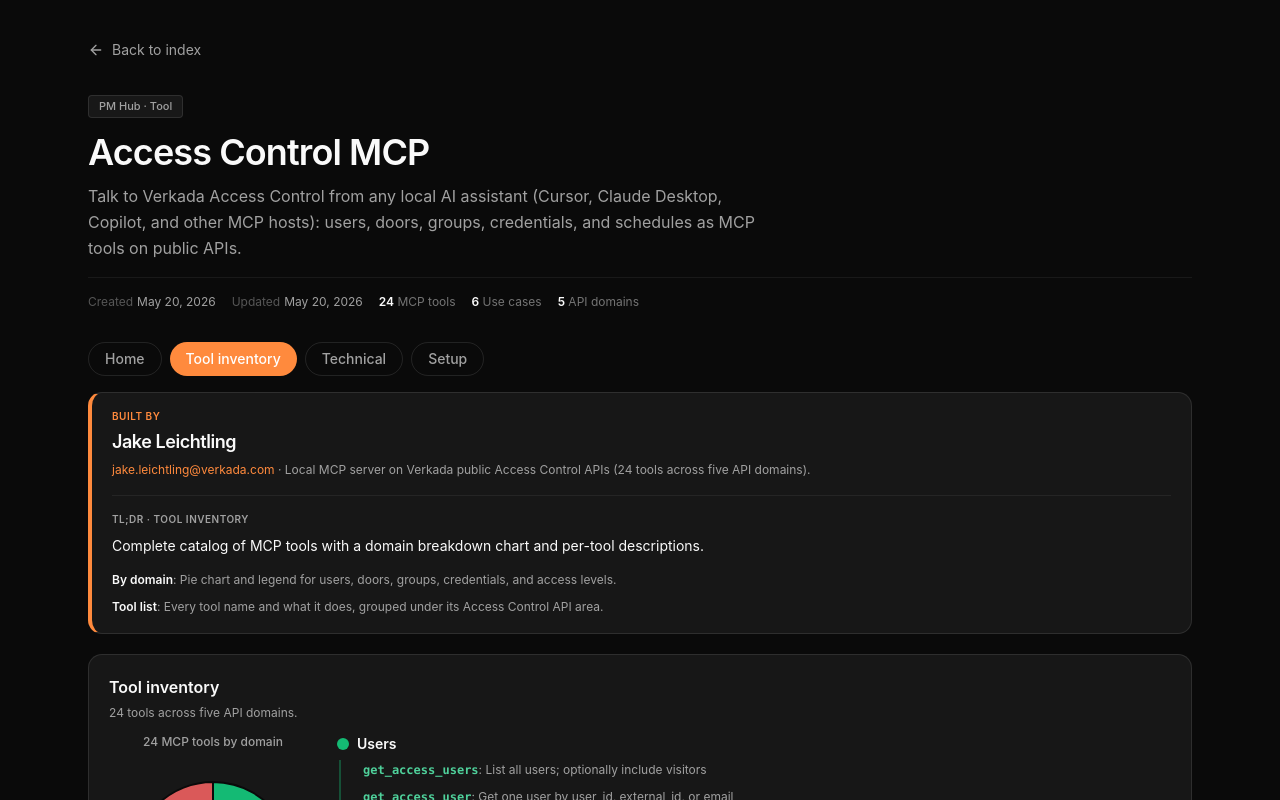
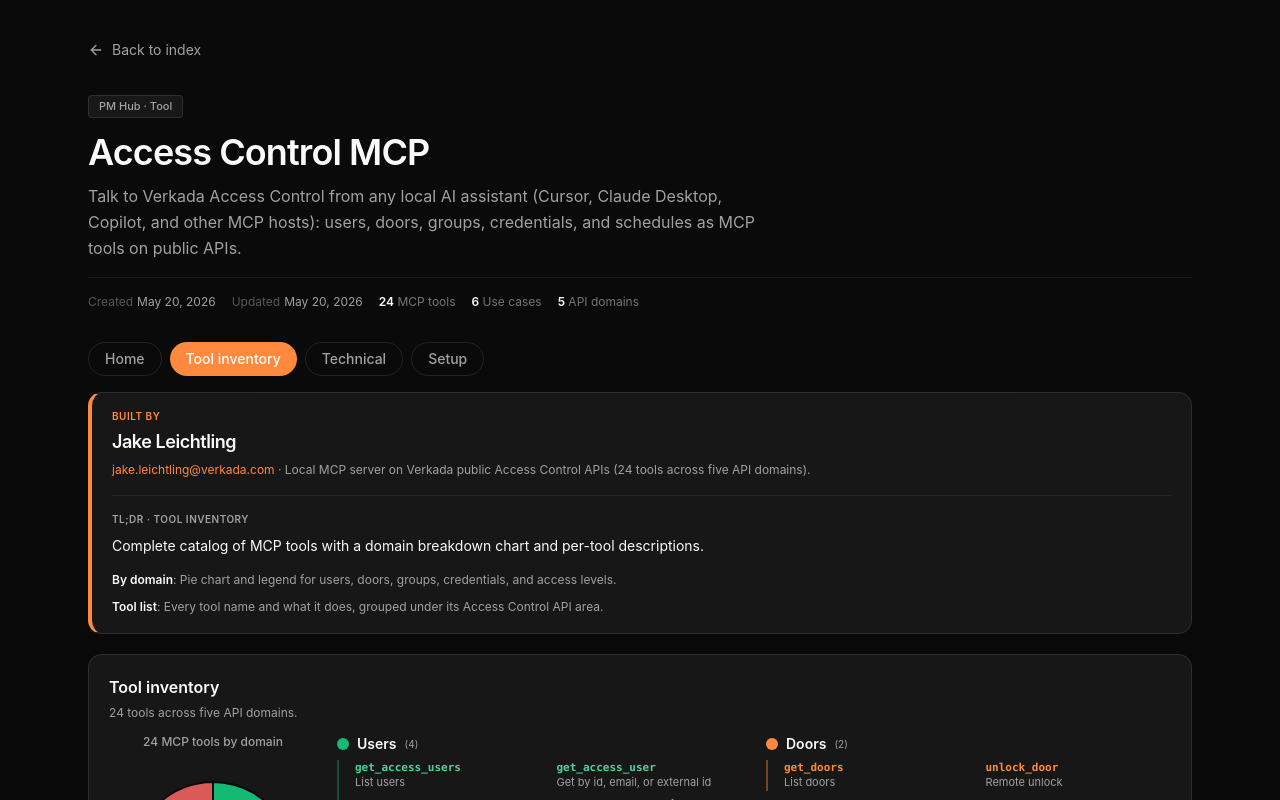
Before and after one commit to Ankush-Rustagi/verkada-ac-mcp, a React (Vite) app: page / in a window 1280 px wide. Both pictures are taken after a click on the button "Tool inventory". Shown: the top 800 px of the page. Built offline with nearby package versions, Linux system fonts and the light colour scheme.

Commit message:
Use two-column layout for tool inventory lists.
Domain blocks sit in a 2-col grid; tool bullets split per domain with shorter descriptions.

```diff
--- a/src/components/tool-inventory.tsx
+++ b/src/components/tool-inventory.tsx
@@ -23,20 +23,28 @@
         </ul>
       </aside>
 
-      <div className="flex-1 min-w-0 space-y-4">
+      <div className="flex-1 min-w-0 grid grid-cols-1 md:grid-cols-2 gap-x-6 gap-y-4">
         {TOOL_DOMAINS.map((domain) => {
           const style = DOMAIN_ACCENTS[domain.color]
           return (
-            <section key={domain.label}>
+            <section key={domain.label} className="min-w-0">
               <div className="flex items-center gap-2 mb-1.5">
-                <span className={cn("size-3 rounded-sm", style.swatchClass)} />
+                <span className={cn("size-3 rounded-sm shrink-0", style.swatchClass)} />
                 <h4 className="text-sm font-semibold text-foreground">{domain.label}</h4>
+                <span className="text-[10px] text-muted-foreground">({domain.tools.length})</span>
               </div>
-              <ul className={cn("space-y-1.5 pl-4 border-l-2 ml-0.5", style.borderTint)}>
+              <ul
+                className={cn(
+                  "grid grid-cols-1 sm:grid-cols-2 gap-x-3 gap-y-1.5 pl-3 border-l-2",
+                  style.borderTint,
+                )}
+              >
                 {domain.tools.map((tool) => (
-                  <li key={tool.name} className="text-xs leading-relaxed pl-1.5">
-                    <code className={cn("font-semibold", style.textClass)}>{tool.name}</code>
-                    <span className="text-muted-foreground">: {tool.desc}</span>
+                  <li key={tool.name} className="text-[11px] leading-snug pl-1 min-w-0">
+                    <code className={cn("font-semibold block break-all", style.textClass)}>
+                      {tool.name}
+                    </code>
+                    <span className="text-muted-foreground">{tool.desc}</span>
                   </li>
                 ))}
               </ul>
--- a/src/data/content.ts
+++ b/src/data/content.ts
@@ -116,54 +116,54 @@
     label: "Users",
     color: "green",
     tools: [
-      { name: "get_access_users", desc: "List all users; optionally include visitors" },
-      { name: "get_access_user", desc: "Get one user by user_id, external_id, or email" },
-      { name: "create_user", desc: "Create an org user" },
-      { name: "set_access_user_pin", desc: "Set the door PIN for a user" },
+      { name: "get_access_users", desc: "List users" },
+      { name: "get_access_user", desc: "Get by id, email, or external id" },
+      { name: "create_user", desc: "Create user" },
+      { name: "set_access_user_pin", desc: "Set door PIN" },
     ],
   },
   {
     label: "Doors",
     color: "orange",
     tools: [
-      { name: "get_doors", desc: "List doors; filter by door_ids or site_ids" },
-      { name: "unlock_door", desc: "Remotely unlock a door on behalf of a user" },
+      { name: "get_doors", desc: "List doors" },
+      { name: "unlock_door", desc: "Remote unlock" },
     ],
   },
   {
     label: "Groups",
     color: "blue",
     tools: [
-      { name: "get_access_groups", desc: "List all access groups" },
-      { name: "get_access_group", desc: "Get one access group" },
-      { name: "create_access_group", desc: "Create an access group" },
-      { name: "delete_access_group", desc: "Delete an access group" },
-      { name: "get_group_members", desc: "List members of a group" },
-      { name: "add_user_to_group", desc: "Add a user to a group" },
-      { name: "remove_user_from_group", desc: "Remove a user from a group" },
+      { name: "get_access_groups", desc: "List groups" },
+      { name: "get_access_group", desc: "Get group" },
+      { name: "create_access_group", desc: "Create group" },
+      { name: "delete_access_group", desc: "Delete group" },
+      { name: "get_group_members", desc: "List members" },
+      { name: "add_user_to_group", desc: "Add member" },
+      { name: "remove_user_from_group", desc: "Remove member" },
     ],
   },
   {
     label: "Credentials",
     color: "yellow",
     tools: [
-      { name: "add_access_card", desc: "Add a card credential to a user" },
-      { name: "activate_access_card", desc: "Activate a card credential" },
-      { name: "delete_access_card", desc: "Delete a card credential" },
-      { name: "add_license_plate", desc: "Add a license plate credential" },
-      { name: "delete_license_plate", desc: "Delete a license plate credential" },
+      { name: "add_access_card", desc: "Add card" },
+      { name: "activate_access_card", desc: "Activate card" },
+      { name: "delete_access_card", desc: "Delete card" },
+      { name: "add_license_plate", desc: "Add plate" },
+      { name: "delete_license_plate", desc: "Delete plate" },
     ],
   },
   {
     label: "Access levels",
     color: "red",
     tools: [
-      { name: "get_access_levels", desc: "List all access levels" },
-      { name: "get_access_level", desc: "Get one access level by ID" },
-      { name: "create_access_level", desc: "Create an access level" },
-      { name: "delete_access_level", desc: "Delete an access level" },
-      { name: "add_group_to_access_level", desc: "Grant a group access to a level" },
-      { name: "remove_group_from_access_level", desc: "Revoke a group's access from a level" },
+      { name: "get_access_levels", desc: "List levels" },
+      { name: "get_access_level", desc: "Get level" },
+      { name: "create_access_level", desc: "Create level" },
+      { name: "delete_access_level", desc: "Delete level" },
+      { name: "add_group_to_access_level", desc: "Grant group" },
+      { name: "remove_group_from_access_level", desc: "Revoke group" },
     ],
   },
 ]
```
